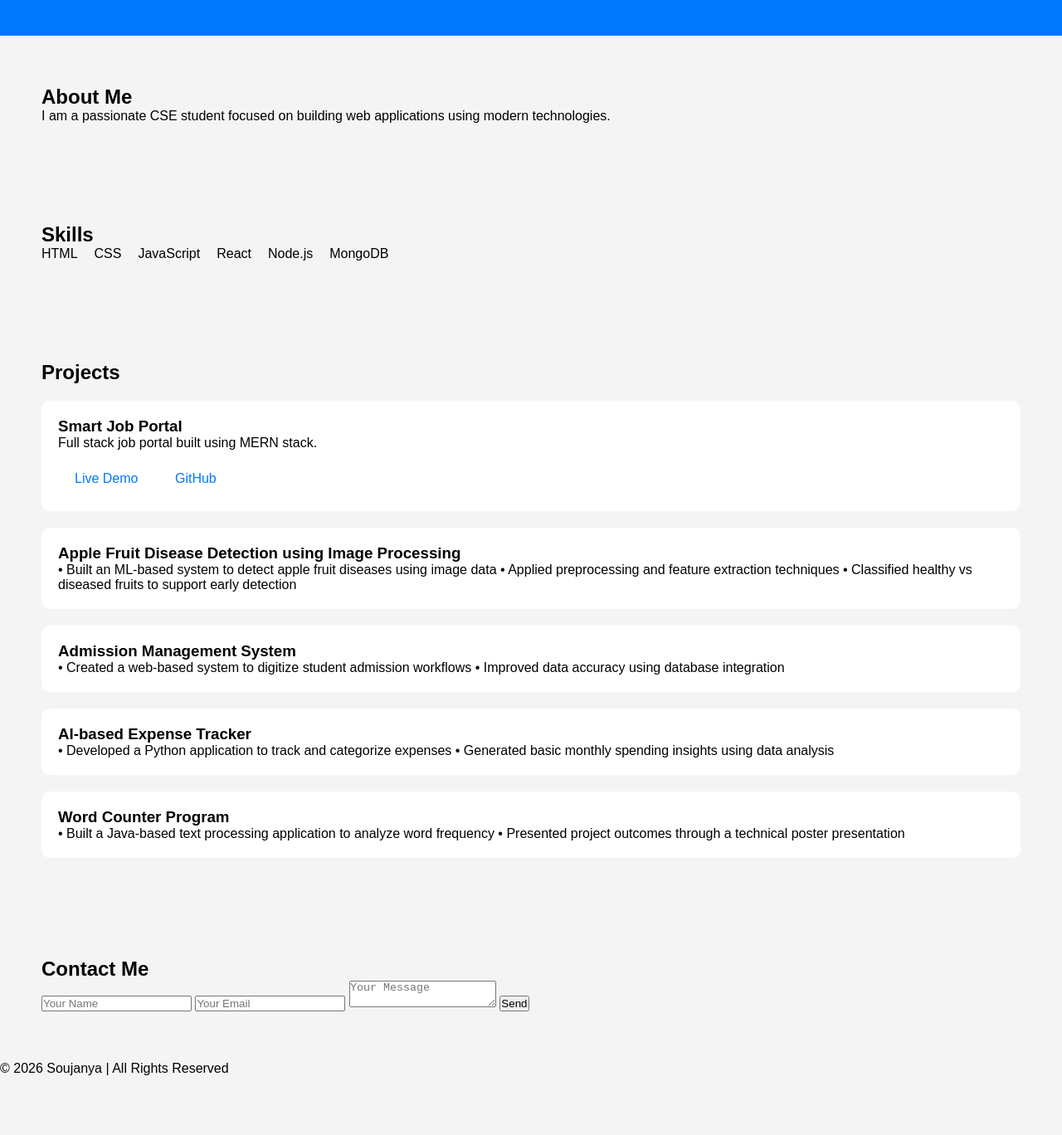
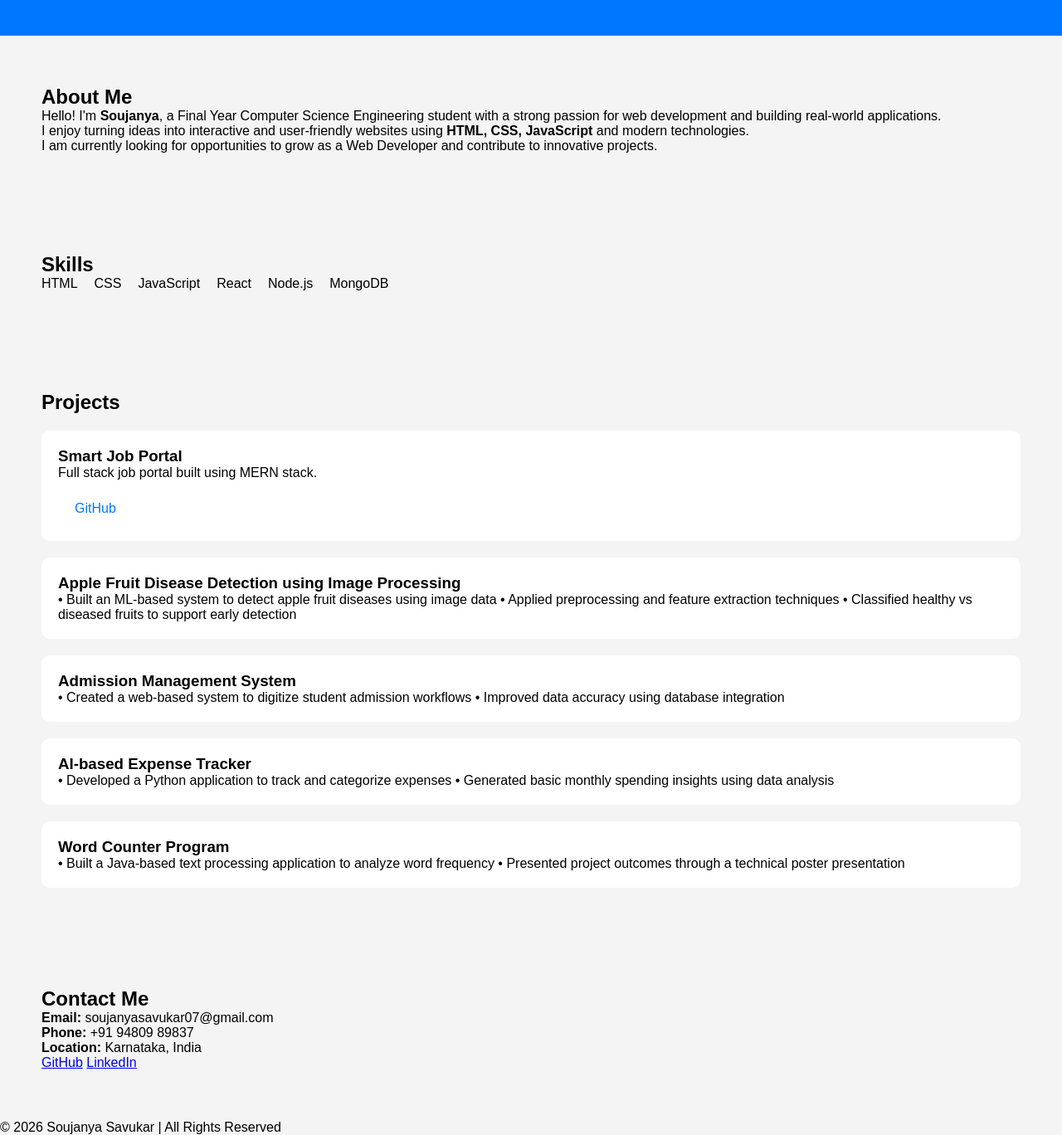
Before and after one commit to 176soujanya/portfolio, a plain HTML site: page index.html in a window 1280 px wide. Shown: the part 560-1928 px from the top of the page at 83% size. Before the commit the page ends 1857 px from the top, so only its background shows below. Drawn offline with Linux system fonts and the light colour scheme.

Commit message:
Enhance index.html with new content and links
Updated the about section with personal details and added social links.

```diff
--- a/index.html
+++ b/index.html
@@ -29,9 +29,23 @@
     </section>
 
     <section id="about">
-        <h2>About Me</h2>
-        <p>I am a passionate CSE student focused on building web applications using modern technologies.</p>
-    </section>
+    <h2>About Me</h2>
+    <div class="about-container">
+        <p>
+            Hello! I'm <strong>Soujanya</strong>, a Final Year Computer Science Engineering student
+            with a strong passion for web development and building real-world applications.
+        </p>
+        <p>
+            I enjoy turning ideas into interactive and user-friendly websites using
+            <strong>HTML, CSS, JavaScript</strong> and modern technologies.
+        </p>
+        <p>
+            I am currently looking for opportunities to grow as a Web Developer
+            and contribute to innovative projects.
+        </p>
+    </div>
+</section>
+
 
     <section id="skills">
         <h2>Skills</h2>
@@ -50,8 +64,8 @@
         <div class="project-card">
             <h3>Smart Job Portal</h3>
             <p>Full stack job portal built using MERN stack.</p>
-            <a href="#" class="btn">Live Demo</a>
-            <a href="#" class="btn">GitHub</a>
+
+            <a href="https://github.com/176soujanya" class="btn">GitHub</a>
         </div>
         <div class="project-card">
             <h3>Apple Fruit Disease Detection using Image Processing</h3>
@@ -78,17 +92,22 @@
     </section>
 
     <section id="contact">
-        <h2>Contact Me</h2>
-        <form>
-            <input type="text" placeholder="Your Name">
-            <input type="email" placeholder="Your Email">
-            <textarea placeholder="Your Message"></textarea>
-            <button type="submit">Send</button>
-        </form>
-    </section>
+    <h2>Contact Me</h2>
+    <div class="contact-container">
+        <p><strong>Email:</strong> soujanyasavukar07@gmail.com</p>
+        <p><strong>Phone:</strong> +91 94809 89837</p>
+        <p><strong>Location:</strong> Karnataka, India</p>
+
+        <div class="social-links">
+            <a href="https://github.com/176soujanya" target="_blank">GitHub</a>
+            <a href="www.linkedin.com/in/soujanya-savukar" target="_blank">LinkedIn</a>
+        </div>
+    </div>
+</section>
+
 
     <footer>
-        <p>© 2026 Soujanya | All Rights Reserved</p>
+        <p>© 2026 Soujanya Savukar | All Rights Reserved</p>
     </footer>
 
 <script src="script.js"></script>
```
